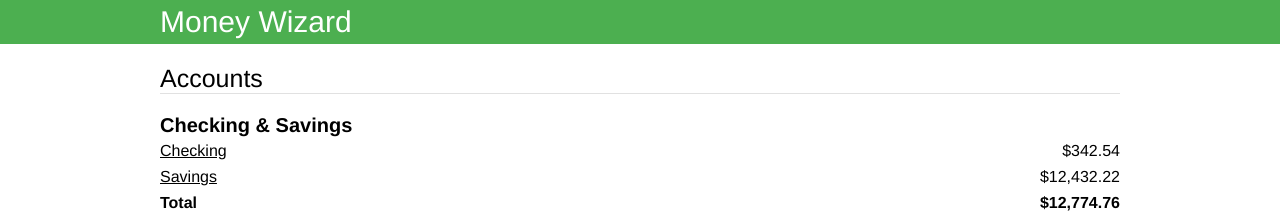
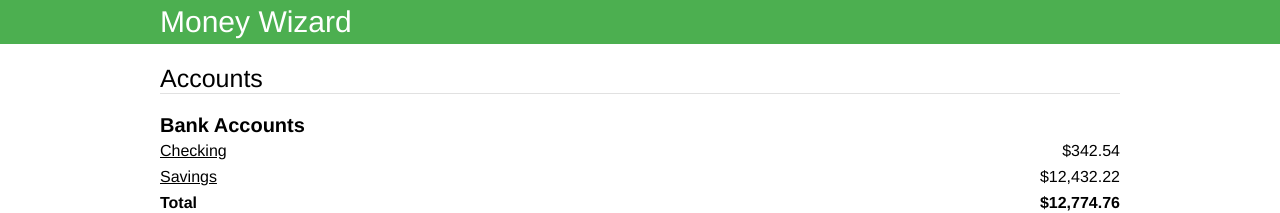
Before and after one commit to alecgunnar/money-wizard, a Vue app in the folder ui/: page /#/ in a window 1280 px wide. Shown: the top 213 px of the page. Built offline with nearby package versions, Linux system fonts and the light colour scheme; the HTML template or start-up script is replaced by a standard one.

Commit message:
Retitle accounts section

```diff
--- a/ui/src/components/views/Accounts.vue
+++ b/ui/src/components/views/Accounts.vue
@@ -1,7 +1,7 @@
 <template>
   <div>
     <h1>Accounts</h1>
-    <h2>Checking &amp; Savings</h2>
+    <h2>Bank Accounts</h2>
     <ListOfAccounts
       :accounts="debitAccounts"
       class="accountsGroup" />
```
